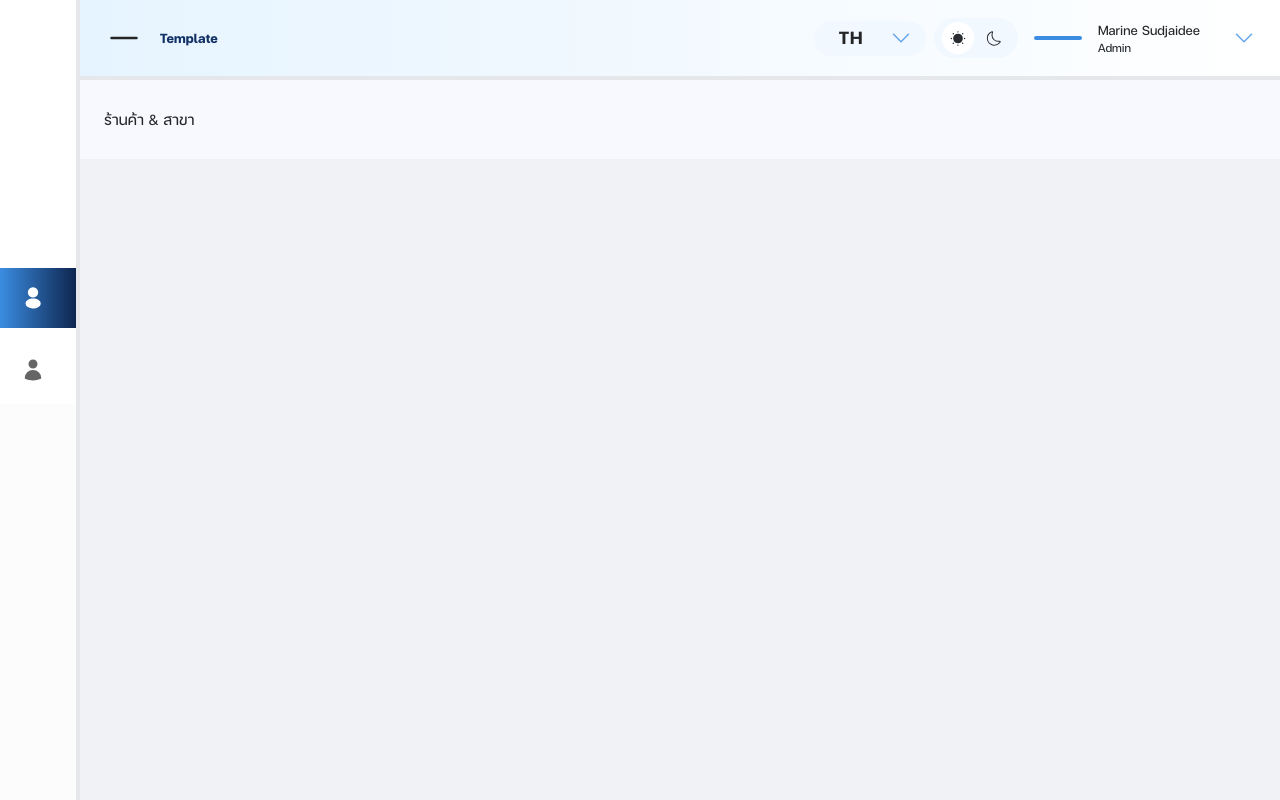
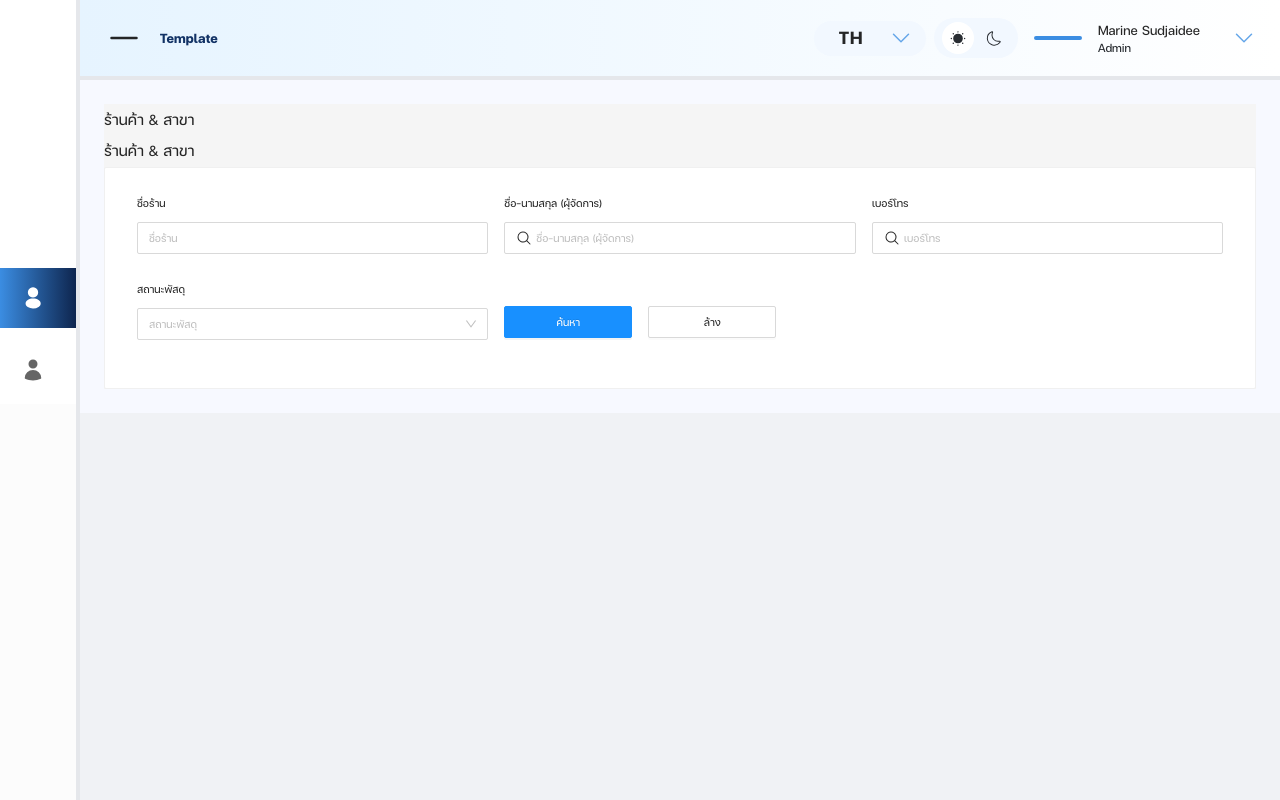
Before and after one commit to HusenMasmumas/ab-solute-health-were-house, a React (Create React App) app: page /#/stores-branches in a window 1280 px wide. Built offline with nearby package versions, Linux system fonts and the light colour scheme.

Commit message:
style layout form search

```diff
--- a/src/page/stores_branches/index.tsx
+++ b/src/page/stores_branches/index.tsx
@@ -1,9 +1,87 @@
 import React from "react";
 import { useTranslation } from "react-i18next";
-
+import { Card, Form, Input, Select, Button } from "antd";
+import { BeakerIcon, MagnifyingGlassIcon } from "@heroicons/react/24/solid";
+const { Option } = Select;
 const StoresBranches = () => {
   const { t } = useTranslation();
-  return <div>{`${t("stores&branches")}`}</div>;
+
+  const onFinish = (values: any) => {
+    console.log("Received values of form: ", values);
+  };
+  return (
+    <div className="bg-[#F5F5F5] m-0 p-0">
+      <div>
+        <div>{`${t("stores&branches")}`}</div>
+        <div>{`${t("stores&branches")}`}</div>
+      </div>
+      <div>
+        <Card className="w-full">
+          <Form layout="vertical">
+            <div className="flex columns-lg">
+              <div
+                style={{
+                  display: "inline-block",
+                  width: "calc(50% - 8px)",
+                  margin: "0 8px",
+                }}
+              >
+                <Form.Item name="nameShop" label="ชื่อร้าน">
+                  <Input placeholder="ชื่อร้าน" />
+                </Form.Item>
+                <Form.Item name="status" label="สถานะพัสดุ">
+                  <Select
+                    // onChange={onGenderChange}
+                    placeholder="สถานะพัสดุ"
+                    allowClear
+                  >
+                    <Option value="male">male</Option>
+                    <Option value="female">female</Option>
+                    <Option value="other">other</Option>
+                  </Select>
+                </Form.Item>
+              </div>
+
+              <div
+                style={{
+                  display: "inline-block",
+                  width: "calc(50% - 8px)",
+                  margin: "0 8px",
+                }}
+              >
+                <Form.Item name="fullname" label="ชื่อ-นามสกุล (ผุ้จัดการ)">
+                  <Input
+                    prefix={<MagnifyingGlassIcon className="h-4 w-4 " />}
+                    placeholder="ชื่อ-นามสกุล (ผุ้จัดการ)"
+                  />
+                </Form.Item>
+                <div className="pt-7 flex space-x-4">
+                  <Button type="primary" className="w-32">ค้นหา</Button>
+                  <Button className="w-32">ล้าง</Button>
+                </div>
+              </div>
+
+              <Form.Item
+                name="tel"
+                label="เบอร์โทร"
+                style={{
+                  display: "inline-block",
+                  width: "calc(50% - 8px)",
+                  margin: "0 8px",
+                }}
+              >
+                <Input
+                  prefix={<MagnifyingGlassIcon className="h-4 w-4 " />}
+                  placeholder="เบอร์โทร"
+                />
+              </Form.Item>
+            </div>
+          </Form>
+        </Card>
+      </div>
+      <div></div>
+    </div>
+  );
 };
 
 export default StoresBranches;
```
